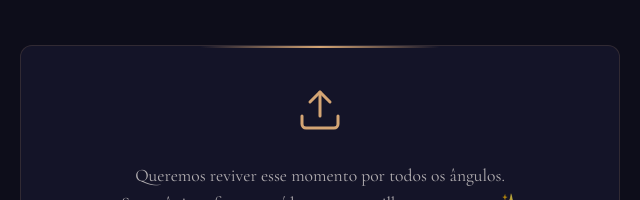
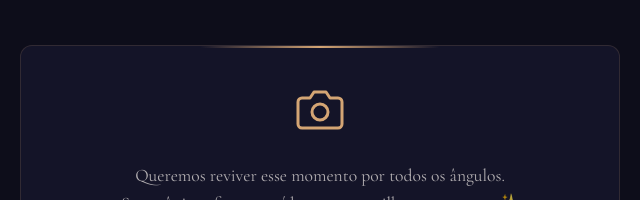
Before and after one commit to Math-benites/CASAMENTO, a website: page public/index.html in a window 1280 px wide. Shown: the part 3247-3447 px from the top of the page, 320-960 px from the left. Drawn offline with nearby package versions, Linux system fonts and the light colour scheme; a web font is replaced by a local one.

Commit message:
Trocado o ícone no card da Galeria Colaborativa para Câmera

```diff
--- a/public/index.html
+++ b/public/index.html
@@ -239,9 +239,8 @@
         <div class="detail-card" style="padding: 40px; border-radius: 12px; position: relative; text-align: center;">
           <div class="detail-icon" style="margin-bottom: 20px;">
             <svg width="48" height="48" viewBox="0 0 24 24" fill="none" stroke="currentColor" stroke-width="1.5" stroke-linecap="round" stroke-linejoin="round">
-              <path d="M21 15v4a2 2 0 0 1-2 2H5a2 2 0 0 1-2-2v-4"></path>
-              <polyline points="17 8 12 3 7 8"></polyline>
-              <line x1="12" y1="3" x2="12" y2="15"></line>
+              <path d="M23 19a2 2 0 0 1-2 2H3a2 2 0 0 1-2-2V8a2 2 0 0 1 2-2h4l2-3h6l2 3h4a2 2 0 0 1 2 2z"></path>
+              <circle cx="12" cy="13" r="4"></circle>
             </svg>
           </div>
           <p class="detail-text" style="font-size: 1.1rem; line-height: 1.6; margin-bottom: 30px;">
```
